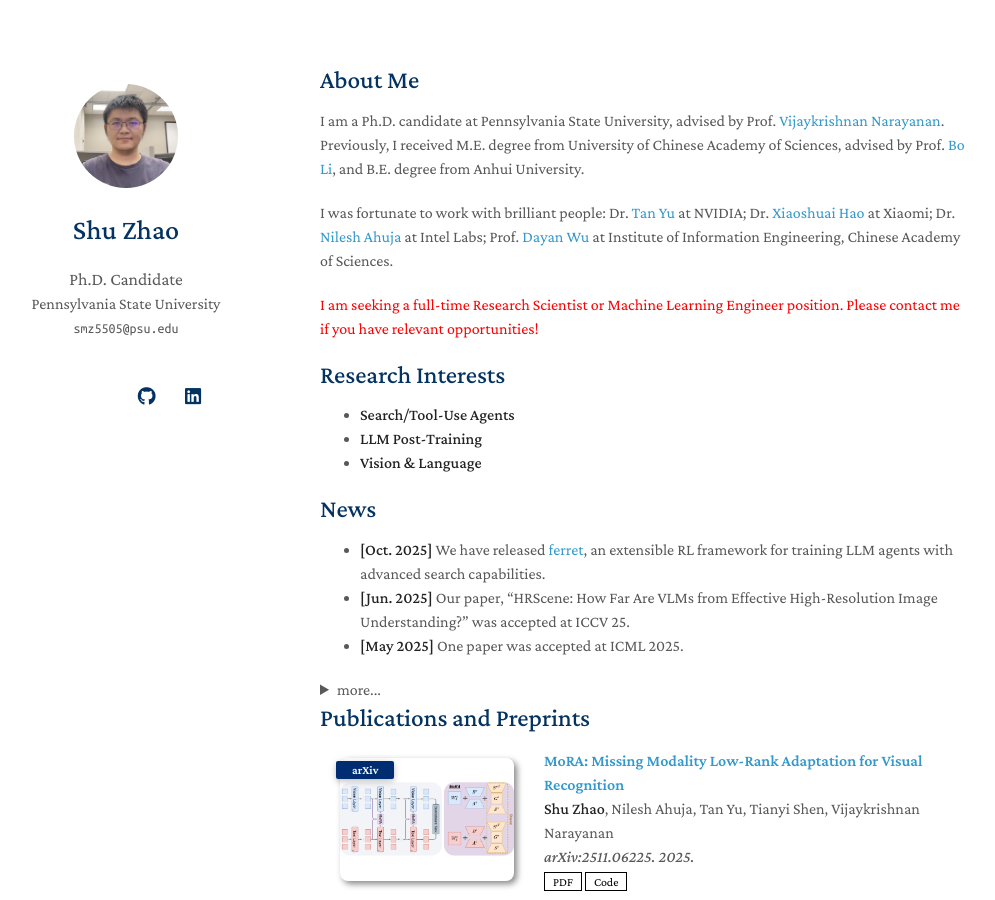
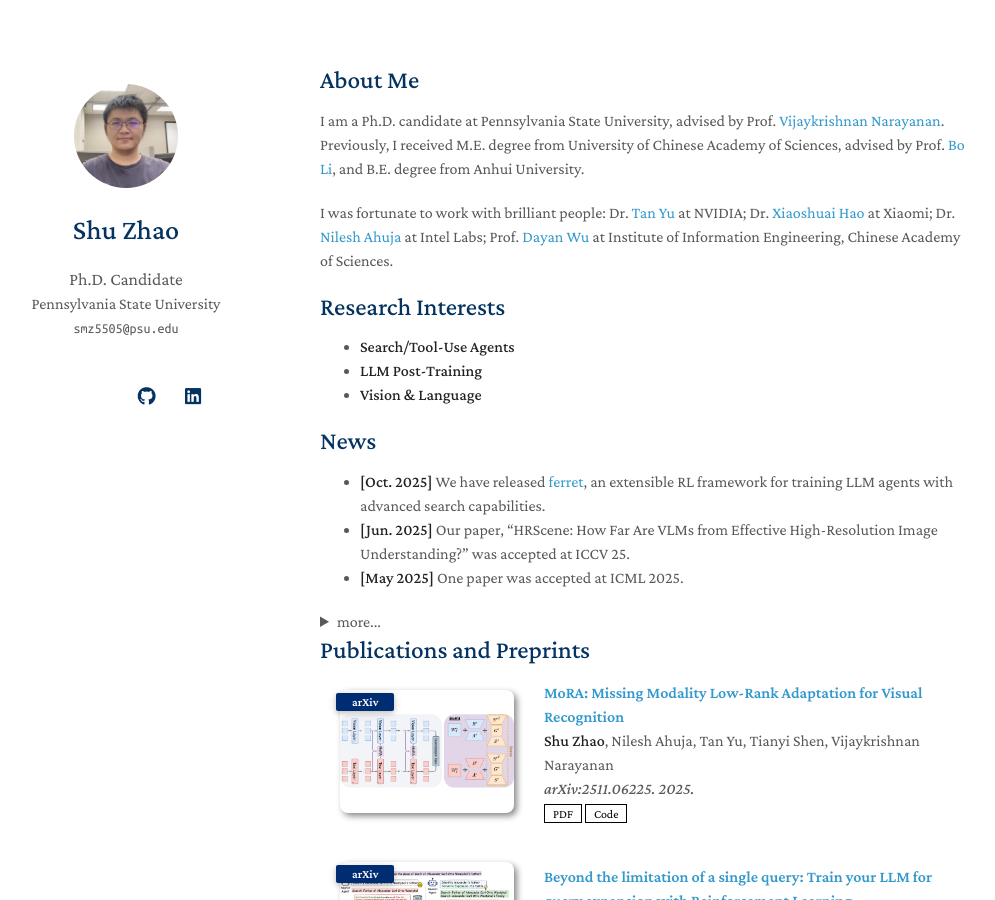
Before and after one commit to Tree-Shu-Zhao/Tree-Shu-Zhao.github.io, a Jekyll site: the page built from index.md, in a window 1280 px wide and 900 px high. Shown: the whole window, without its empty margins (150-1145 px from the left). Built offline with Jekyll 4.4.1, drawn with Linux system fonts in a browser that asks for light colours; nearby versions of some CDN libraries; a style sheet for code colours, icons or effects is not loaded; our own code applies the rules of GitHub Pages for plain Markdown files.

Commit message:
Update index.md

```diff
--- a/index.md
+++ b/index.md
@@ -8,7 +8,7 @@ I am a Ph.D. candidate at Pennsylvania State University, advised by Prof. [Vijay
 
 I was fortunate to work with brilliant people: Dr. [Tan Yu](https://sites.google.com/site/tanyuspersonalwebsite/) at NVIDIA; Dr. [Xiaoshuai Hao](https://scholar.google.com/citations?user=ui0lvY4AAAAJ) at Xiaomi; Dr. [Nilesh Ahuja](https://scholar.google.com/citations?user=y9njJHAAAAAJ) at Intel Labs; Prof. [Dayan Wu](https://scholar.google.com/citations?user=O6g-IHsAAAAJ) at Institute of Information Engineering, Chinese Academy of Sciences.
 
-<span style="color:red">I am seeking a full-time Research Scientist or Machine Learning Engineer position. Please contact me if you have relevant opportunities!</span>
+<!-- <span style="color:red">I am seeking a full-time Research Scientist or Machine Learning Engineer position. Please contact me if you have relevant opportunities!</span> -->
 
 ## Research Interests
 - **Search/Tool-Use Agents**
```
